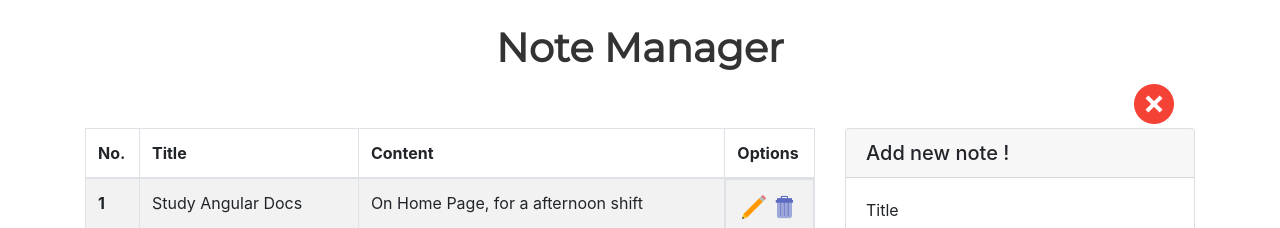
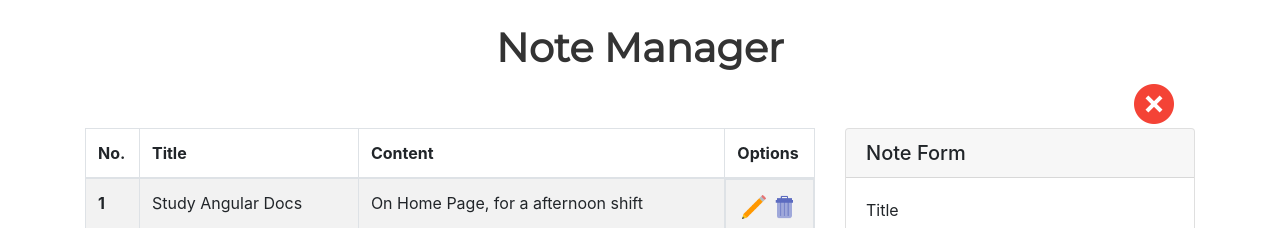
Before and after one commit to angular-learning-haolt/user-manager, an Angular app: page / in a window 1280 px wide. Both pictures are taken after a click on the link 1154 px from the left and 102 px from the top of the page. Shown: the top 228 px of the page. Built offline with nearby package versions, Linux system fonts and the light colour scheme.

Commit message:
FEATURE: EDIT. Click EditBtn or Add flexible

```diff
--- a/src/app/app.component.html
+++ b/src/app/app.component.html
@@ -18,6 +18,7 @@
 			<div class="col">
 				<nm-note-list [isShowForm]="isShowForm"
 					(changeIsShowForm)="onClickInteractingForm()"
+					(getCurrentNote)="onGetCurrentNote($event)"
 				></nm-note-list>
 			</div>
 			<div [ngClass]="{
@@ -25,7 +26,9 @@
 					'd-none': !isShowForm
 				}"
 			>
-				<nm-note-form></nm-note-form>
+				<nm-note-form
+					[currentNote]="currentNote"
+				></nm-note-form>
 			</div>
 		</div>
 	</div>
--- a/src/app/app.component.ts
+++ b/src/app/app.component.ts
@@ -1,4 +1,6 @@
 import { Component } from '@angular/core';
+import { Note } from './models/note.class';
+
 
 @Component({
 	selector: 'app-root',
@@ -9,7 +11,14 @@ export class AppComponent {
 	public title = 'Note Manager';
 	public isShowForm : boolean = false;
 
+	public currentNote : Note;
+
 	onClickInteractingForm() {
 		this.isShowForm = !this.isShowForm;
 	}
+
+	onGetCurrentNote(value) {
+		// console.log(value);
+		this.currentNote = value;
+	}
 }
--- a/src/app/components/note-form/note-form.component.html
+++ b/src/app/components/note-form/note-form.component.html
@@ -1,5 +1,5 @@
 <div class="card">
-	<h5 class="card-header">Add new note !</h5>
+	<h5 class="card-header">{{ titleForm }}</h5>
 	<div class="card-body">
 		<form>
 			<div class="form-group">
@@ -8,6 +8,7 @@
 			    	class="form-control"
 			    	[(ngModel)]="title"
 			    	[ngModelOptions]="{standalone: true}"
+			    	value="{{ currentNote?.title }}"
 			    >
 		  	</div>
 			<div class="form-group">
@@ -15,7 +16,9 @@
 			    <textarea class="form-control"
 					[(ngModel)]="content"
 					[ngModelOptions]="{standalone: true}"
-			    ></textarea>
+					value="{{ currentNote?.content }}"
+			    >
+			    </textarea>
 			</div>
 			<div class="nm-btn-group">
 				<button class="btn btn-secondary">Cancel</button>
--- a/src/app/components/note-form/note-form.component.ts
+++ b/src/app/components/note-form/note-form.component.ts
@@ -1,4 +1,4 @@
-import { Component, OnInit } from '@angular/core';
+import { Component, OnInit, Input, Output, EventEmitter  } from '@angular/core';
 import { NoteService } from './../../services/note.service';
 import { Note } from './../../models/note.class';
 
@@ -10,18 +10,33 @@ import { Note } from './../../models/note.class';
 })
 export class NoteFormComponent implements OnInit {
 
-	public title : string;
-	public content : string;
+	public titleForm : string = 'Note Form';
+	public title : string = '';
+	public content : string = '';
+	public _currentNote : Note = new Note(null, '','');
+
+	@Input() currentNote: Note;
 
 	constructor(
 		private _noteService : NoteService
-	) { }
+	) {
+	}
 
 	ngOnInit() {
+		// this.handle();
 	}
+
+	// handle() {
+	// 	if (this.currentNote !== null) {
+	// 		this._currentNote = this.currentNote;
+	// 	}
+	// 	console.log(this._currentNote);
+	// }
 
 	addNote() {
 		let note = new Note(null, this.title, this.content);
 		this._noteService.addNote(note);
 	}
+
+
 }
--- a/src/app/components/note-list/note-list.component.ts
+++ b/src/app/components/note-list/note-list.component.ts
@@ -10,11 +10,14 @@ import { Note } from './../../models/note.class';
 export class NoteListComponent implements OnInit {
 
 	public notes : Note[] = [];
+	public currentNote : any;
 
 	@Input() isShowForm : boolean;
 
 	@Output('changeIsShowForm')
 		changeIsShowForm = new EventEmitter();
+	@Output('getCurrentNote')
+		getCurrentNote = new EventEmitter();
 
 	constructor(
 		private _noteService : NoteService
@@ -25,13 +28,13 @@ export class NoteListComponent implements OnInit {
 	}
 
 	onEditNote(id : number) {
-		// alert('Do you delete this note?');
-		// console.log(id);
-		// this.isShowForm = !this.isShowForm;
-		this.changeIsShowForm.emit(this.isShowForm);
-		console.log(this.isShowForm);
-		let foundNote = this._noteService.getNoteByID(id);
-		console.log(foundNote);
+		if (!this.isShowForm) {
+			this.changeIsShowForm.emit(this.isShowForm);
+		}
+		// console.log(this.isShowForm);
+		this.currentNote = this._noteService.getNoteByID(id);
+		// console.log(this.currentNote);
+		this.getCurrentNote.emit(this.currentNote);
 	}
 
 	onDeleteNote(id : number) {
--- a/src/app/services/note.service.ts
+++ b/src/app/services/note.service.ts
@@ -52,7 +52,7 @@ export class NoteService {
 
 	getNoteByID(id: number) {
 		let foundNote = this.notes.filter(x => x.id === id);
-		return foundNote;
+		return foundNote[0];
 	}
 
 	deleteNote(id: number) {
```
